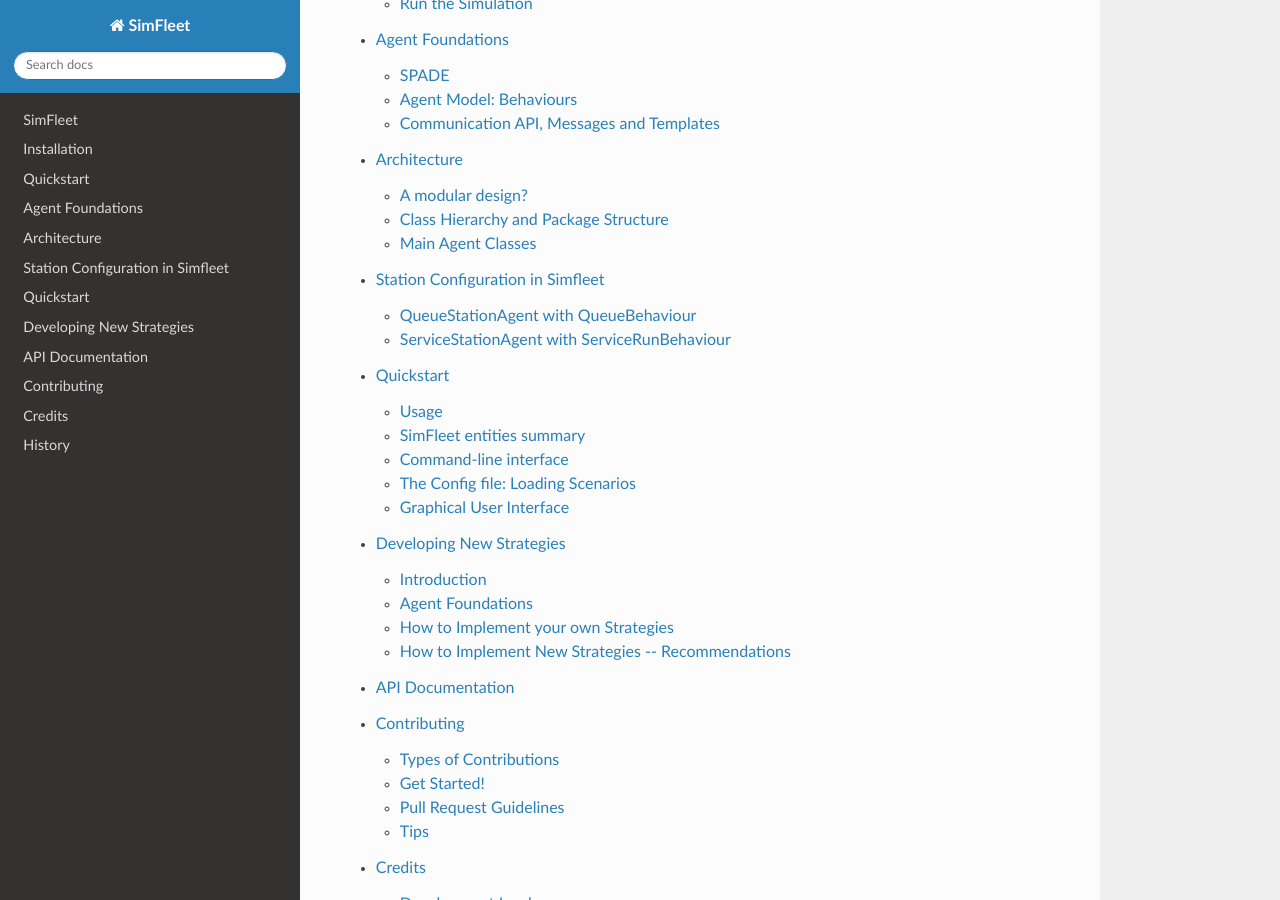
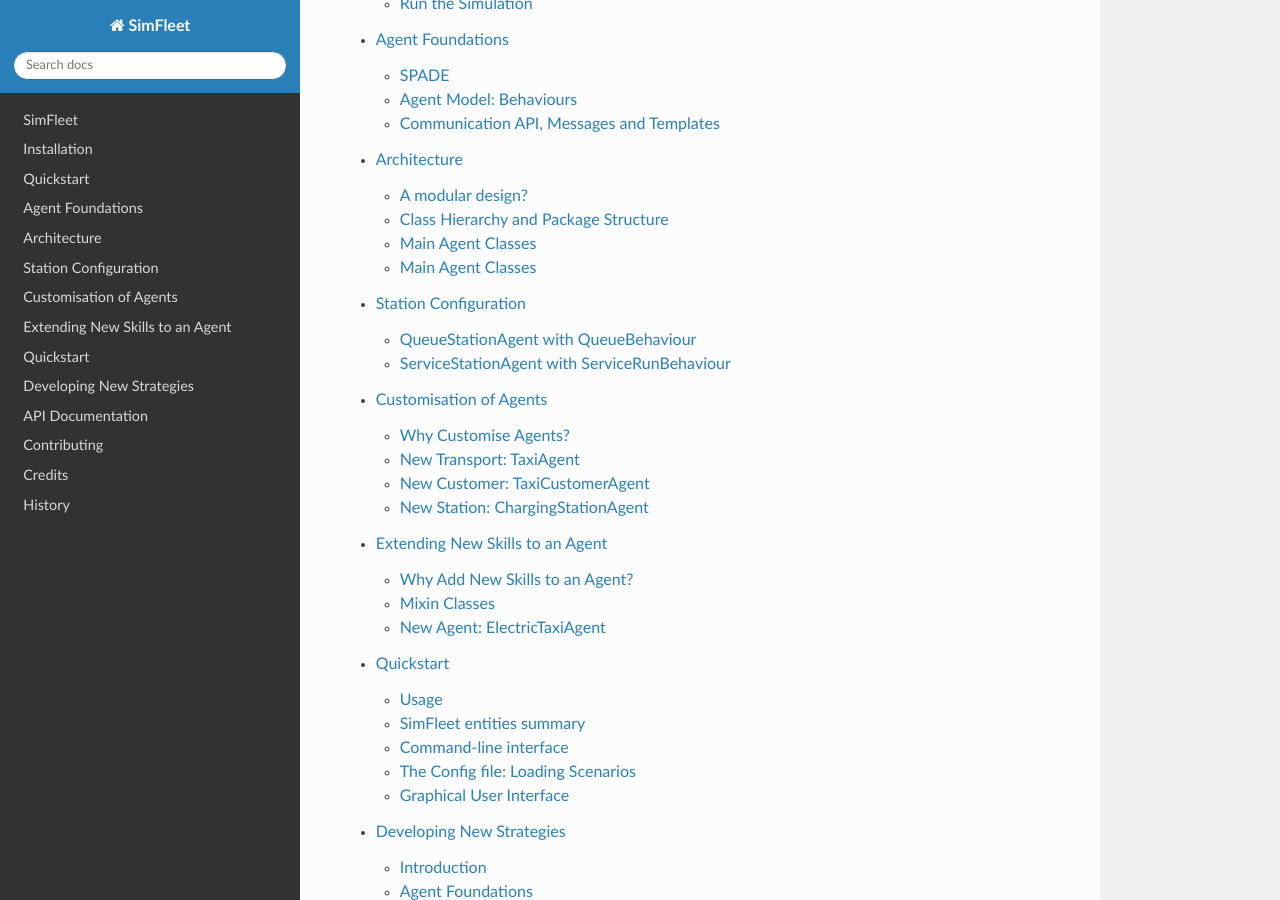
Before and after one commit to javipalanca/simfleet, a Sphinx documentation site: the page built from docs/index.rst, in a window 1280 px wide and 900 px high, scrolled down 492 px. Built offline with Sphinx 7.4.7 and the Read the Docs theme 3.1.0, drawn with Linux system fonts in a browser that asks for light colours; pages that are not in the unit, such as notebooks, are missing from menus; some of the changed lines change nothing that is shown.

Commit message:
Documentation - customise agents, agents skills

```diff
--- /dev/null
+++ b/docs/agent-skills.rst
@@ -0,0 +1,193 @@
+================================
+Extending New Skills to an Agent
+================================
+
+
+Why Add New Skills to an Agent?
+===============================
+
+`Specialised details transform an actor into a true protagonist within their scenario.`
+
+
+In a cinematic universe, some supporting characters share basic skills with the protagonists. For instance, a member
+of a special operations team may use the same tactical suit as the leader, but the leader requires additional gadgets
+and specialised skills that set them apart. While they share a common foundation, it’s the details that make the difference.
+
+Adding skills to an agent is like equipping the team leader: it ensures they can not only fulfil their role but also excel
+and contribute effectively to the system's success.
+
+
+Problem: TaxiAgent
+------------------
+
+Continuing with the previous metaphor, the `TaxiAgent` is like a specialist in the tactical team, derived from the `TransportAgent`.
+It already has the ability to move, interact, and transport passengers, but to become the leader (an efficient electric taxi),
+it needs specific features such as autonomy and the ability to coordinate with charging stations. Without these skills,
+its role as a protagonist in the system remains incomplete.
+
+
+.. figure:: images/agent-skills/electrictaxi-uc.png
+    :align: center
+    :alt: Use case ElectricTaxi
+
+    Use case ElectricTaxi
+
+Analysing the `TaxiAgent` problem, although `TaxiAgent` is a specialised class derived from `TransportAgent`, it has specific
+limitations in a more complex context. For this reason, we reformulate and propose the creation of a new type of agent
+called `ElectricTaxiAgent`, which incorporates the missing features.
+
+**The Key Question Is:** How do we add the missing features?
+
+**!Exactly, with Simfleet's Mixin Modules!**
+
+
+Mixin Classes
+=============
+
+Mixin classes are powerful tools in object-oriented programming that enable the addition of specific functionalities to a class
+without altering its base structure. In the context of Simfleet, Mixins allow agents to extend their capabilities to perform specific
+tasks, such as moving or managing autonomy, making them more versatile and better suited to their context.
+
+Below are two fundamental Mixins in Simfleet: `MovableMixin` and `ChargeableMixin`.
+
+.. figure:: images/agent-skills/mixins.png
+    :align: center
+    :alt: Mixins
+
+    Mixins
+
+MovableMixin
+------------
+
+The `MovableMixin` class adds the ability for agents to move along a defined route towards a specific destination. This is essential
+for agents that need to physically interact with other elements in a geographical space.
+
+
+**Main Methods**
+
+.. code-block:: python
+
+
+    async def move_to(self, dest)
+    def is_in_destination(self)
+    def set_speed(self, speed_in_kmh)
+
+* ``move_to()``
+Requests a route from the current position to a destination and moves the agent along the calculated steps.
+
+* ``is_in_destination()``
+Checks if the agent has reached its destination.
+
+* ``set_speed()``
+Sets the agent's speed in kilometres per hour.
+
+
+**Example of Use**
+
+A `TaxiAgent`, as part of its strategy, can use ``move_to()`` to travel from its current location to the customer's location and then proceed
+to the final destination. During the journey, the agent continuously checks if it has reached its destination and can interrupt the trip
+at any point by using ``is_in_destination()``.
+
+
+ChargeableMixin
+---------------
+
+The `ChargeableMixin` class enables agents to manage their autonomy level and perform actions related to consumption. It is essential for vehicle
+or transport agents that rely on autonomy supply points.
+
+**Main Methods**
+
+.. code-block:: python
+
+
+    def set_autonomy(self, autonomy, current_autonomy=None)
+    def get_autonomy(self)
+    def decrease_autonomy_km(self, expense=0)
+    def increase_autonomy_km(self, expense=0)
+    def increase_full_autonomy_km(self)
+    def calculate_km_expense(self, current_pos, origin, dest=None)
+    def has_enough_autonomy(self, orig, dest)
+
+* ``set_autonomy()``
+Sets the agent's maximum and current autonomy.
+
+* ``get_autonomy()``
+Returns the agent's current autonomy level.
+
+* ``decrease_autonomy_km()``
+Reduces the agent's current autonomy based on a completed journey.
+
+* ``increase_autonomy_km()``
+Increases the agent's current autonomy, up to the maximum limit.
+
+* ``increase_full_autonomy_km()``
+Restores the agent's autonomy to its maximum value, simulating a full recharge.
+
+* ``calculate_km_expense()``
+Calculates the energy expenditure in kilometres for a journey from the current position to the destination.
+
+* ``has_enough_autonomy()``
+Checks if the agent has sufficient autonomy to complete a trip.
+
+
+**Example of Use**
+
+An `ElectricTaxiAgent`, as part of its strategy, can check if it has sufficient autonomy to complete a trip
+using ``has_enough_autonomy()`` before accepting a journey. If the trip exceeds its available autonomy, the agent will
+locate and travel to a nearby charging station, use ``increase_full_autonomy_km()`` to restore its autonomy, and then
+proceed to accept the customer's trip.
+
+
+New Agent: ElectricTaxiAgent
+============================
+
+Analysing the use case for the `ElectricTaxi`, we observe that a specialised transport agent (`TaxiAgent`) is sufficient
+to model taxis that cover the proposed use cases. However, it does not address the new needs that we have identified and added.
+
+To meet these requirements, we extend its functionalities by integrating the `ChargeableMixin` class and customise a new agent,
+`ElectricTaxiAgent`, to fulfil the missing need in our use case: **Manage autonomy**.
+
+
+.. figure:: images/agent-skills/electrictaxi-dc.png
+    :align: center
+    :alt: ElectricTaxiAgent
+
+    ElectricTaxiAgent
+
+
+**Main Methods**
+
+.. code-block:: python
+
+
+    def set_stations(self, stations)
+    def get_stations(self)
+    def get_number_stations(self)
+    def set_nearby_station(self, station)
+    def get_nearby_station(self)
+    def get_nearby_station_id(self)
+    def get_nearby_station_position(self)
+
+* ``set_stations()``
+Defines the list of available charging stations.
+
+* ``get_stations()``
+Returns the list of registered charging stations.
+
+* ``get_number_stations()``
+Returns the total number of available stations.
+
+* ``set_nearby_station()``
+Sets the configuration for the nearest charging station to the agent.
+
+* ``get_nearby_station()``
+Retrieves the configuration for the nearest charging station to the agent.
+
+* ``get_nearby_station_id()``
+Retrieve the ID of the nearest charging station.
+
+* ``get_nearby_station_position()``
+Retrieve the position of the nearest charging station.
+
+
+With this customisation, the `ElectricTaxiAgent` can monitor and manage its autonomy, calculate energy expenditure for journeys, and select nearby charging stations.
--- a/docs/architecture.rst
+++ b/docs/architecture.rst
@@ -375,3 +375,14 @@
 
 * ``clear_agents()``
 Clears the list of registered transport agents and resets the simulation clock. This method is useful for resetting the fleet manager's state between sessions.
+
+
+Main Agent Classes
+==================
+
+SimFleet is built on a series of main agent classes that represent the fundamental components of the mobility simulation system.
+These classes provide the essential functionality for different types of agents and serve as the foundation for creating specialised
+agents. Below is a description of each of these main classes:
+
+VehicleAgent
+------------
--- /dev/null
+++ b/docs/custome-agent.rst
@@ -0,0 +1,173 @@
+=======================
+Customisation of Agents
+=======================
+
+
+Why Customise Agents?
+=====================
+
+`Customising an agent is like tailoring a suit for an actor: the details reflect the role it will play on the stage.`
+
+A generic suit doesn’t fit everyone. Just as an actor needs a wardrobe suited to their character, a customised agent is
+designed to meet specific user requirements, making its performance more precise and meaningful.
+
+
+What Idea Are We Simulating?
+----------------------------
+
+Before developing customised agents, it is essential to conceptualise the idea first. For example:
+
+In modern cities, transport systems are dynamic and complex. By customising agents, we can simulate specific scenarios
+such as taxi behaviour, customer demand, and the management of electric vehicle charging points.
+
+**Main Idea:** Exploring Smart Mobility: Taxis, Customers, and Energy
+
+Designing the Idea
+------------------
+
+Once the idea is established, we proceed to design it, considering which main agent it would derive from. To do this,
+we need to identify the key actors and their needs through a UML use case system.
+
+.. figure:: images/customise-agents/fleetmanager-uc.png
+    :align: center
+    :alt: Use case FleetManager
+
+    Use case FleetManager
+
+
+.. figure:: images/customise-agents/taxi-uc.png
+    :align: center
+    :alt: Use case Taxi
+
+    Use case Taxi
+
+
+.. figure:: images/customise-agents/taxicustomer-uc.png
+    :align: center
+    :alt: Use case TaxiCustomer
+
+    Use case TaxiCustomer
+
+
+.. figure:: images/customise-agents/chargingstation-uc.png
+    :align: center
+    :alt: Use case ChargingStation
+
+    Use case ChargingStation
+
+
+As we can observe from the key actors **TaxiCustomer**, **Taxi**, **FleetManager**, and **ChargingStation** in our use case diagram,
+we can determine the new types of agents that need to be customised.
+
+**New Agent Classes:** `TaxiCustomerAgent`, `TaxiAgent`, `ChargingStationAgent`
+
+.. note::
+    The `FleetManagerAgent` is already created and does not require specialisation, as it possesses the necessary features to manage requests effectively.
+
+
+New Transport: TaxiAgent
+========================
+
+Analysing our use case for the `Taxi`, we can see that a generic transport agent (`TransportAgent`) is sufficient to model basic transport
+functionalities that cover the use cases **Move to location** and **Take TaxiCustomer to destination**. However, it does not address the additional needs.
+
+Thus, we customise the TaxiAgent to meet the remaining requirements in our use case (**Manage FleetManager request** and **Manage the Proposal**).
+
+.. figure:: images/customise-agents/taxi-dc.png
+    :align: center
+    :alt: Taxi
+
+    Taxi
+
+**Main Methods**
+
+.. code-block:: python
+
+
+    async def add_assigned_taxicustomer(self, customer_id, origin=None, dest=None)
+    async def remove_assigned_taxicustomer(self)
+
+* ``add_assigned_taxicustomer()``
+Stores information when a customer is in the negotiation process with the transport.
+
+* ``remove_assigned_taxicustomer()``
+Deletes the customer's information.
+
+
+With this customisation, `TaxiAgent` can interact directly with its `FleetManagerAgent` and manage the direct relationship between the taxi and the customer.
+
+
+
+New Customer: TaxiCustomerAgent
+===============================
+
+Analysing the `TaxiCustomer` use case, we find that a generic customer agent (`CustomerAgent`) is sufficient to model basic customers
+that cover the use case **Interacting with the taxi**. However, it does not address the additional requirements.
+
+Thus, we customise the `TaxiCustomerAgent` to meet the remaining needs in our use case (**Request Taxi from FleetManager** and **Manage the Proposal**).
+
+.. figure:: images/customise-agents/taxicustomer-dc.png
+    :align: center
+    :alt: TaxiCustomer
+
+    TaxiCustomer
+
+**Main Methods**
+
+.. code-block:: python
+
+
+    def set_fleetmanagers(self, fleetmanagers)
+    def get_fleetmanagers(self)
+    def set_transport_assigned(self, transport_id)
+    def clear_transport_assigned(self)
+
+* ``set_fleetmanagers()``
+Stores the available fleet managers with whom the customer can interact.
+
+* ``get_fleetmanagers()``
+Returns the list of fleet managers.
+
+* ``set_transport_assignment()``
+Stores the transport the customer is currently interacting with.
+
+* ``clear_transport_assignment()``
+Clears the transport the customer is currently interacting with.
+
+
+With this customisation, the `TaxiCustomerAgent` can directly interact with available fleet managers and handle negotiations with the taxi.
+
+
+New Station: ChargingStationAgent
+=================================
+
+Analysing the `ChargingStation` use case, we observe that a generic service station agent (`ServiceStationAgent`) is sufficient to model a station that covers
+the use cases **Slots management** and **Queue management**. However, it does not address the requirement of the **Charging** use case.
+
+In this regard, we can approach the idea with two alternatives:
+
+#. Create a customised agent by adding features to meet the required needs.
+
+#. Use the features offered by the `ServiceStationAgent` and add a `Custom Behaviour`.
+
+Both alternatives are valid. However, the second is more effective and reasonable. For this illustrative example,
+we will create a customised agent inheriting from `ServiceStationAgent`.
+
+
+.. figure:: images/customise-agents/chargingstation-dc.png
+    :align: center
+    :alt: ChargingStation
+
+    ChargingStation
+
+**Code**
+
+.. code-block:: python
+
+
+    class ChargingStationAgent(ServiceStationAgent):
+    def __init__(self, agentjid, password):
+        ServiceStationAgent.__init__(self, agentjid, password)
+
+.. note::
+    It is important to consider that we are not yet addressing the **Charging** need in our use case. To fulfil this requirement, it is necessary to create a custom behaviour for the agent. For instructions on creating this behaviour, please refer to (f. Developing Behaviour: ChargingStationAgent).
--- a/docs/index.rst
+++ b/docs/index.rst
@@ -12,6 +12,8 @@
    agent
    architecture
    stations
+   custome-agent
+   agent-skills
    usage
    develop
    api
--- a/docs/stations.rst
+++ b/docs/stations.rst
@@ -1,6 +1,6 @@
-=================================
-Station Configuration in Simfleet
-=================================
+=====================
+Station Configuration
+=====================
 
 
 QueueStationAgent with QueueBehaviour
```
Also changed, not shown: docs/images/agent-skills/electrictaxi-dc.png (added), docs/images/agent-skills/electrictaxi-uc.png (added), docs/images/agent-skills/mixins.png (added), docs/images/customise-agents/chargingstation-dc.png (added), docs/images/customise-agents/chargingstation-uc.png (added), docs/images/customise-agents/fleetmanager-uc.png (added), docs/images/customise-agents/taxi-dc.png (added), docs/images/customise-agents/taxi-uc.png (added), docs/images/customise-agents/taxicustomer-dc.png (added), docs/images/customise-agents/taxicustomer-uc.png (added).
